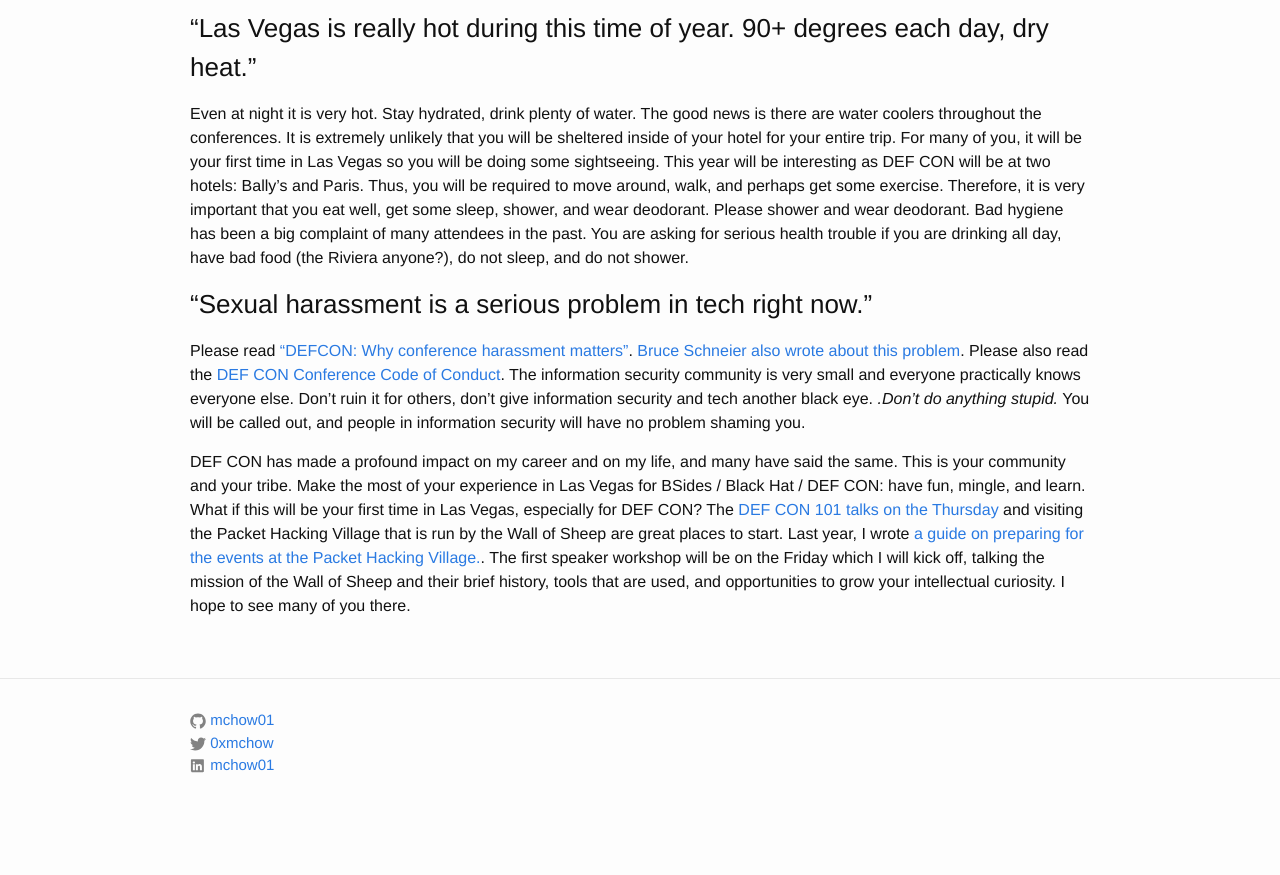
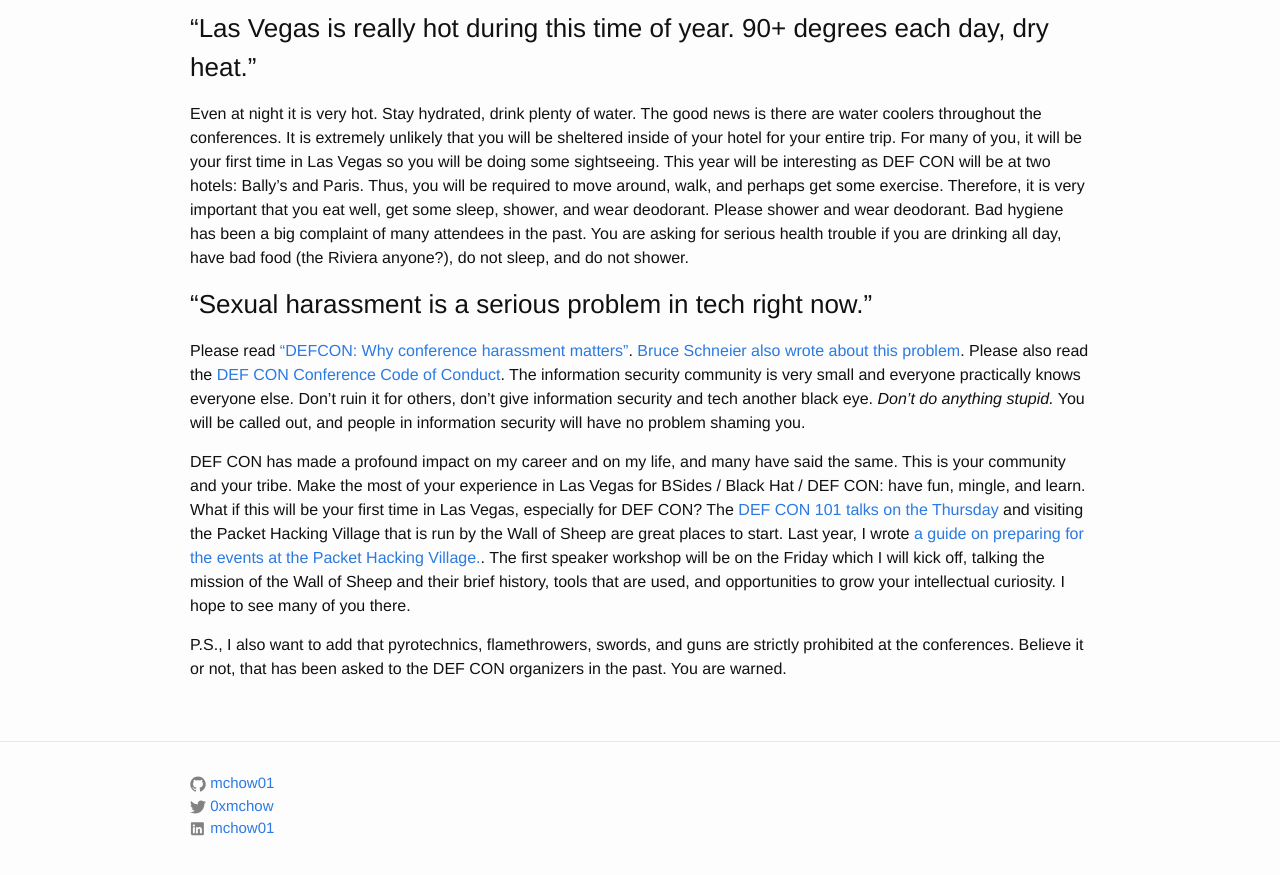
Before and after one commit to mchow01/mchow01.github.io, a Jekyll site: the page built from _posts/2015-07-19-security-summer-camp.md, in a window 1280 px wide and 900 px high, scrolled down 947 px. Shown: the top 875 px of the window. Built offline with Jekyll 4.4.1, drawn with Linux system fonts in a browser that asks for light colours; before the commit the page ends 1784 px from its top, so only the background shows below that.

Commit message:
Added serious P.S.

```diff
--- a/_posts/2015-07-19-security-summer-camp.md
+++ b/_posts/2015-07-19-security-summer-camp.md
@@ -18,6 +18,8 @@
 Even at night it is very hot.  Stay hydrated, drink plenty of water.  The good news is there are water coolers throughout the conferences.  It is extremely unlikely that you will be sheltered inside of your hotel for your entire trip.  For many of you, it will be your first time in Las Vegas so you will be doing some sightseeing.  This year will be interesting as DEF CON will be at two hotels: Bally's and Paris.  Thus, you will be required to move around, walk, and perhaps get some exercise.  Therefore, it is very important that you eat well, get some sleep, shower, and wear deodorant.  Please shower and wear deodorant.  Bad hygiene has been a big complaint of many attendees in the past.  You are asking for serious health trouble if you are drinking all day, have bad food (the Riviera anyone?), do not sleep, and do not shower.
 
 ###"Sexual harassment is a serious problem in tech right now."
-Please read ["DEFCON: Why conference harassment matters"](https://adainitiative.org/2012/08/defcon-why-conference-harassment-matters/){:target="_blank"}.  [Bruce Schneier also wrote about this problem](https://www.schneier.com/blog/archives/2012/08/sexual_harassme.html){:target="_blank"}.  Please also read the [DEF CON Conference Code of Conduct](https://www.defcon.org/html/links/dc-code-of-conduct.html){:target="_blank"}.  The information security community is very small and everyone practically knows everyone else.  Don't ruin it for others, don't give information security and tech another black eye.  _.Don't do anything stupid._ You will be called out, and people in information security will have no problem shaming you.
+Please read ["DEFCON: Why conference harassment matters"](https://adainitiative.org/2012/08/defcon-why-conference-harassment-matters/){:target="_blank"}.  [Bruce Schneier also wrote about this problem](https://www.schneier.com/blog/archives/2012/08/sexual_harassme.html){:target="_blank"}.  Please also read the [DEF CON Conference Code of Conduct](https://www.defcon.org/html/links/dc-code-of-conduct.html){:target="_blank"}.  The information security community is very small and everyone practically knows everyone else.  Don't ruin it for others, don't give information security and tech another black eye.  _Don't do anything stupid._ You will be called out, and people in information security will have no problem shaming you.
 
 DEF CON has made a profound impact on my career and on my life, and many have said the same.  This is your community and your tribe.  Make the most of your experience in Las Vegas for BSides / Black Hat / DEF CON: have fun, mingle, and learn.  What if this will be your first time in Las Vegas, especially for DEF CON?  The [DEF CON 101 talks on the Thursday](https://www.defcon.org/html/defcon-23/dc-23-schedule.html) and visiting the Packet Hacking Village that is run by the Wall of Sheep are great places to start.  Last year, I wrote [a guide on preparing for the events at the Packet Hacking Village.](http://www.wallofsheep.com/blogs/news/14836357-on-preparing-for-some-of-our-events-at-def-con-e-g-packet-detective-wall-of-sheep-speaker-workshops){:target="_blank"}.  The first speaker workshop will be on the Friday which I will kick off, talking the mission of the Wall of Sheep and their brief history, tools that are used, and opportunities to grow your intellectual curiosity.  I hope to see many of you there.
+
+P.S., I also want to add that pyrotechnics, flamethrowers, swords, and guns are strictly prohibited at the conferences.  Believe it or not, that has been asked to the DEF CON organizers in the past.  You are warned.
```
Also changed, not shown: 2 other files.
